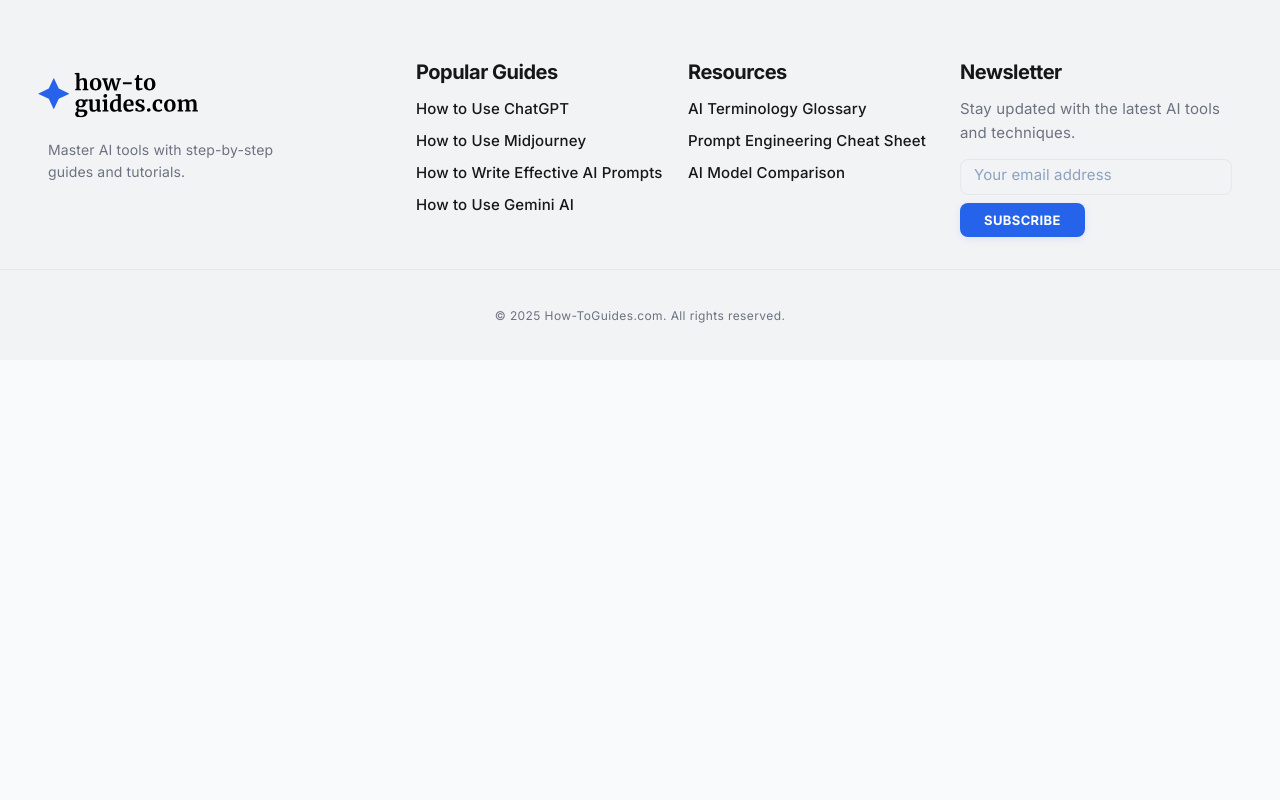
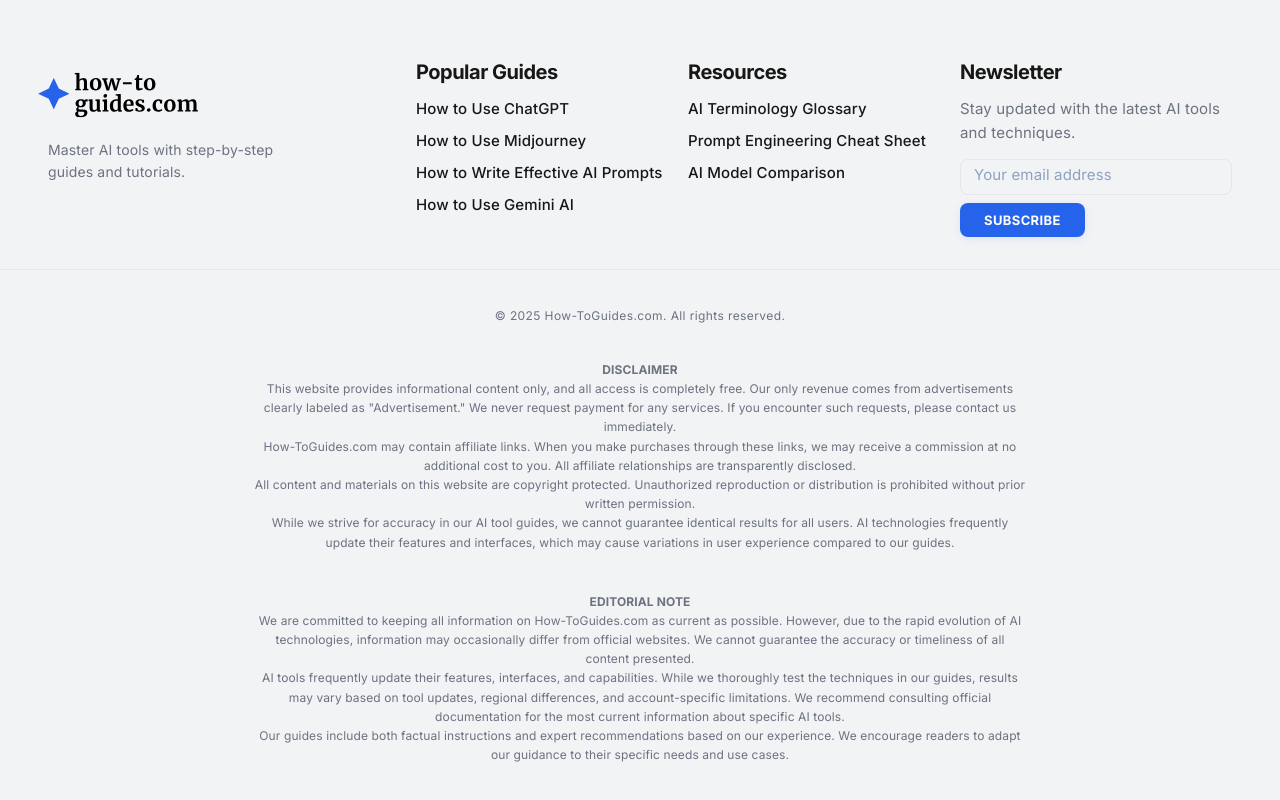
Before and after one commit to ThiagoC0STA/how-to-guides, a Next.js app: page / in a window 1280 px wide. Shown: the part 1368-2168 px from the top of the page. Before the commit the page ends 1728 px from the top, so only its background shows below. Built offline with nearby package versions, Linux system fonts and the light colour scheme; no server answers; the database is empty.

Commit message:
new footer

```diff
--- a/components/Footer.tsx
+++ b/components/Footer.tsx
@@ -33,7 +33,9 @@ const resources = [
 
 export default function Footer() {
   const pathname = usePathname();
-  const isAdminRoute = pathname?.startsWith("/administrador") && pathname !== "/administrador/login";
+  const isAdminRoute =
+    pathname?.startsWith("/administrador") &&
+    pathname !== "/administrador/login";
 
   // Não exibe o footer nas rotas administrativas
   if (isAdminRoute) {
@@ -239,6 +241,74 @@ export default function Footer() {
           © {new Date().getFullYear()} How-ToGuides.com. All rights reserved.
         </Typography>
       </Box>
+      <Box
+        sx={{
+          mt: 4,
+          mb: 1,
+          textAlign: "center",
+          px: { xs: 2, sm: 8 },
+          maxWidth: 900,
+          mx: "auto",
+        }}
+      >
+        <Typography
+          sx={{
+            fontSize: 12,
+            color: "var(--footer-text)",
+            mb: 1,
+            lineHeight: 1.6,
+          }}
+        >
+          <strong>DISCLAIMER</strong>
+          <br />
+          This website provides informational content only, and all access is
+          completely free. Our only revenue comes from advertisements clearly
+          labeled as "Advertisement." We never request payment for any services.
+          If you encounter such requests, please contact us immediately.
+          <br />
+          How-ToGuides.com may contain affiliate links. When you make purchases
+          through these links, we may receive a commission at no additional cost
+          to you. All affiliate relationships are transparently disclosed.
+          <br />
+          All content and materials on this website are copyright protected.
+          Unauthorized reproduction or distribution is prohibited without prior
+          written permission.
+          <br />
+          While we strive for accuracy in our AI tool guides, we cannot
+          guarantee identical results for all users. AI technologies frequently
+          update their features and interfaces, which may cause variations in
+          user experience compared to our guides.
+        </Typography>
+
+        <Typography
+          sx={{
+            fontSize: 12,
+            color: "var(--footer-text)",
+            lineHeight: 1.6,
+            marginTop: 5,
+          }}
+        >
+          <strong>EDITORIAL NOTE</strong>
+          <br />
+          We are committed to keeping all information on How-ToGuides.com as
+          current as possible. However, due to the rapid evolution of AI
+          technologies, information may occasionally differ from official
+          websites. We cannot guarantee the accuracy or timeliness of all
+          content presented.
+          <br />
+          AI tools frequently update their features, interfaces, and
+          capabilities. While we thoroughly test the techniques in our guides,
+          results may vary based on tool updates, regional differences, and
+          account-specific limitations. We recommend consulting official
+          documentation for the most current information about specific AI
+          tools.
+          <br />
+          Our guides include both factual instructions and expert
+          recommendations based on our experience. We encourage readers to adapt
+          our guidance to their specific needs and use cases.
+          <br />
+        </Typography>
+      </Box>
     </Box>
   );
 }
```
